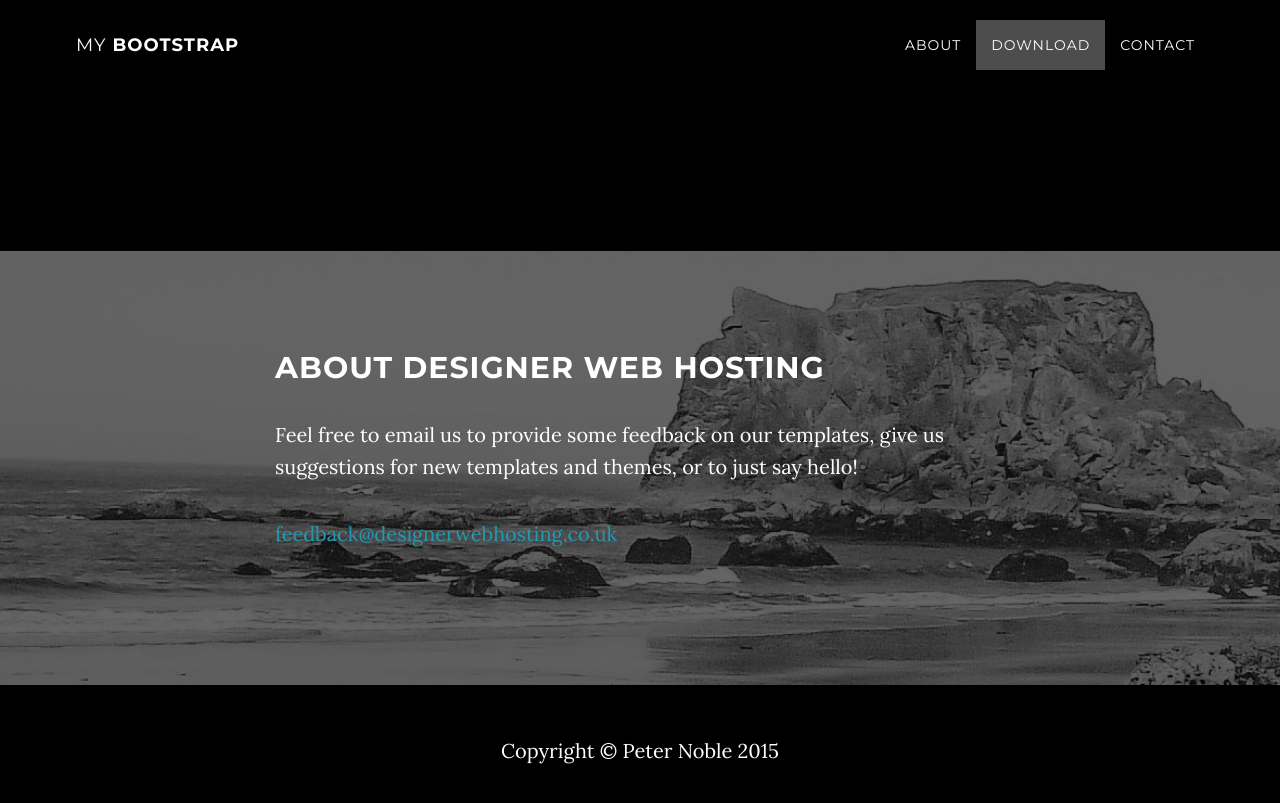
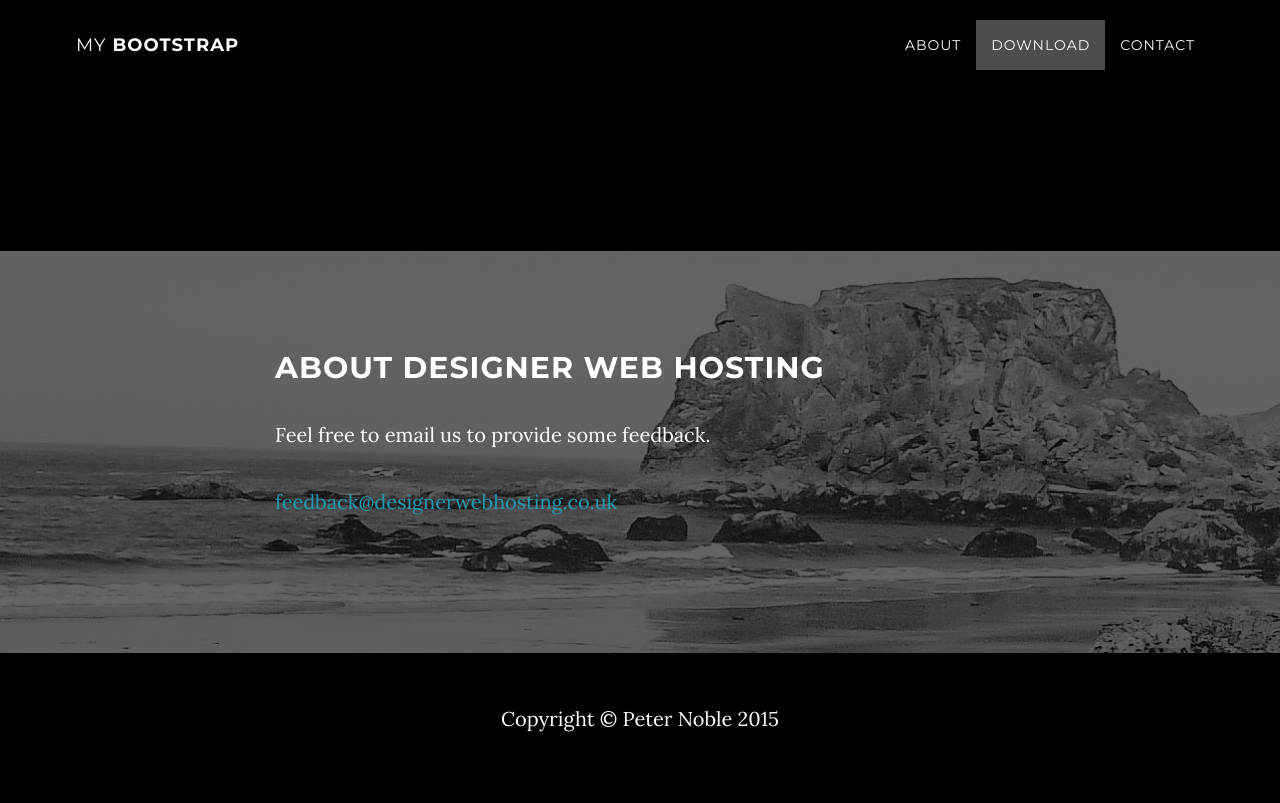
Before and after one commit to designerwebhosting/designerwebhosting-old, a Jekyll site: the page built from about.md, in a window 1280 px wide. Shown: the top 803 px of the page. Built offline with Jekyll 4.4.1, drawn with Linux system fonts in a browser that asks for light colours; nearby versions of some CDN libraries; library files that are not in the unit come from our copies.

Commit message:
/ ‘about.md’

```diff
--- a/about.md
+++ b/about.md
@@ -6,6 +6,6 @@ layout: default
 
 ## About Designer Web hosting
 
-Feel free to email us to provide some feedback on our templates, give us suggestions for new templates and themes, or to just say hello!
+Feel free to email us to provide some feedback.
 
 [feedback@designerwebhosting.co.uk](mailto:feedback@designerwebhosting.co.uk)
```
